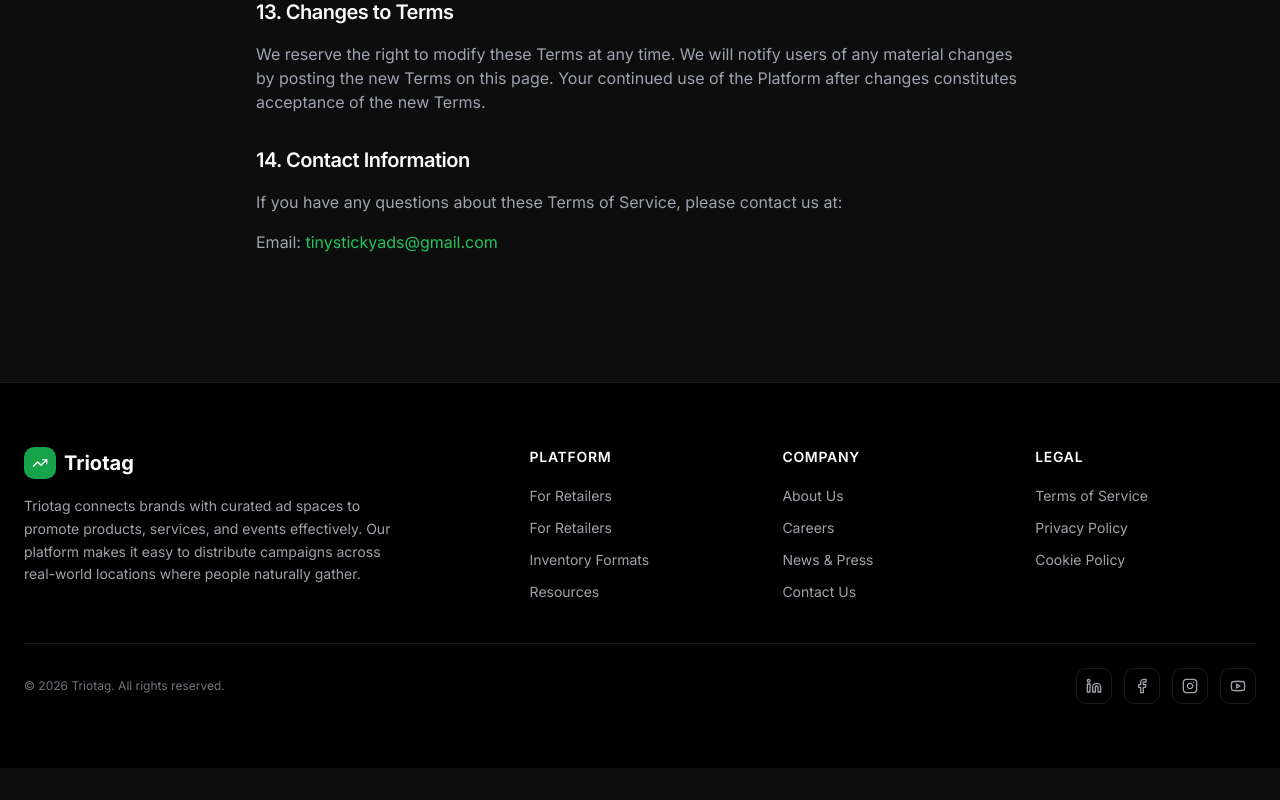
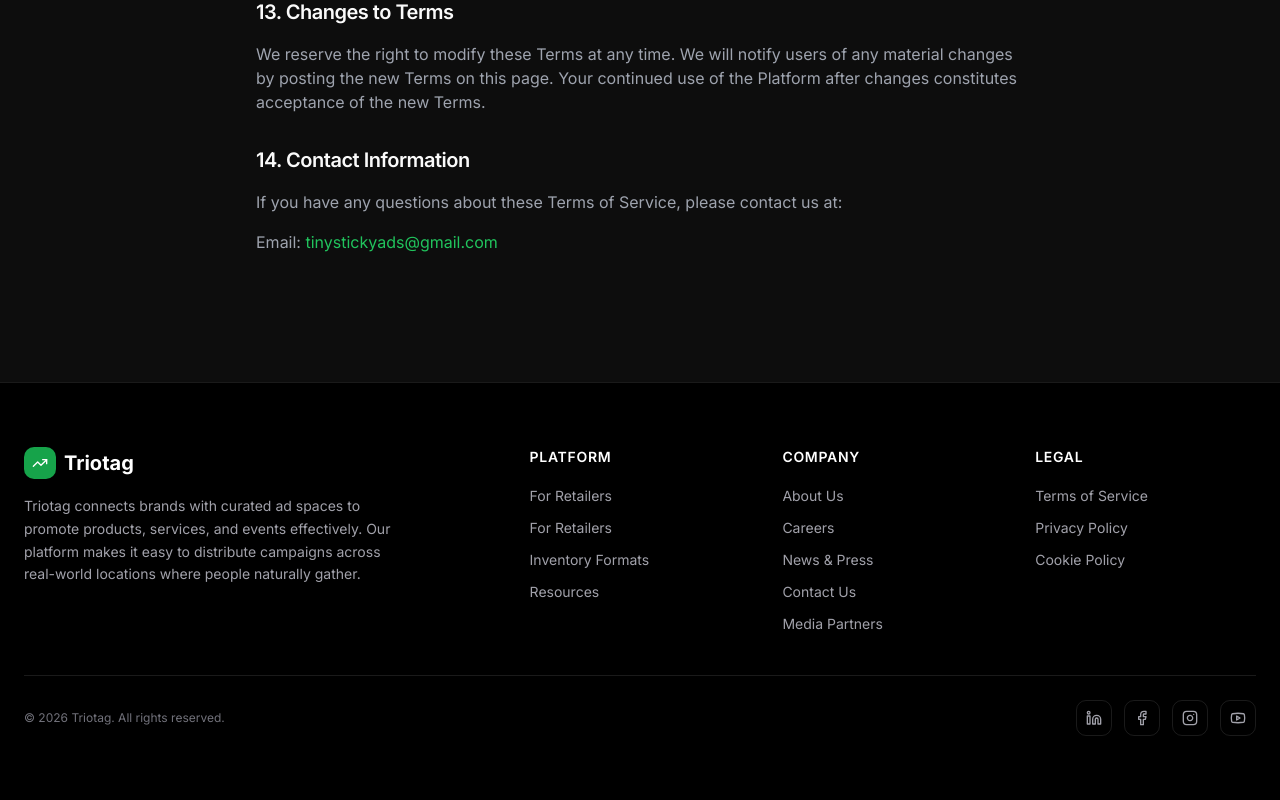
Before and after one commit to triotagadmin/triotag, a React (Vite) app: page /terms in a window 1280 px wide. Shown: the part 2499-3299 px from the top of the page. Before the commit the page ends 3267 px from the top, so only its background shows below. Built offline with nearby package versions, Linux system fonts and the light colour scheme.

Commit message:
Changes
Co-authored-by: triotagadmin <274402824+triotagadmin@users.noreply.github.com>

```diff
--- a/src/components/Footer.tsx
+++ b/src/components/Footer.tsx
@@ -50,6 +50,7 @@ export const Footer = () => {
             { label: "Careers", href: "/careers" },
             { label: "News & Press", href: "/insights" },
             { label: "Contact Us", href: "/contact" },
+            { label: "Media Partners", href: "/list-space" },
           ])}
 
           {linkCol("Legal", [
```
